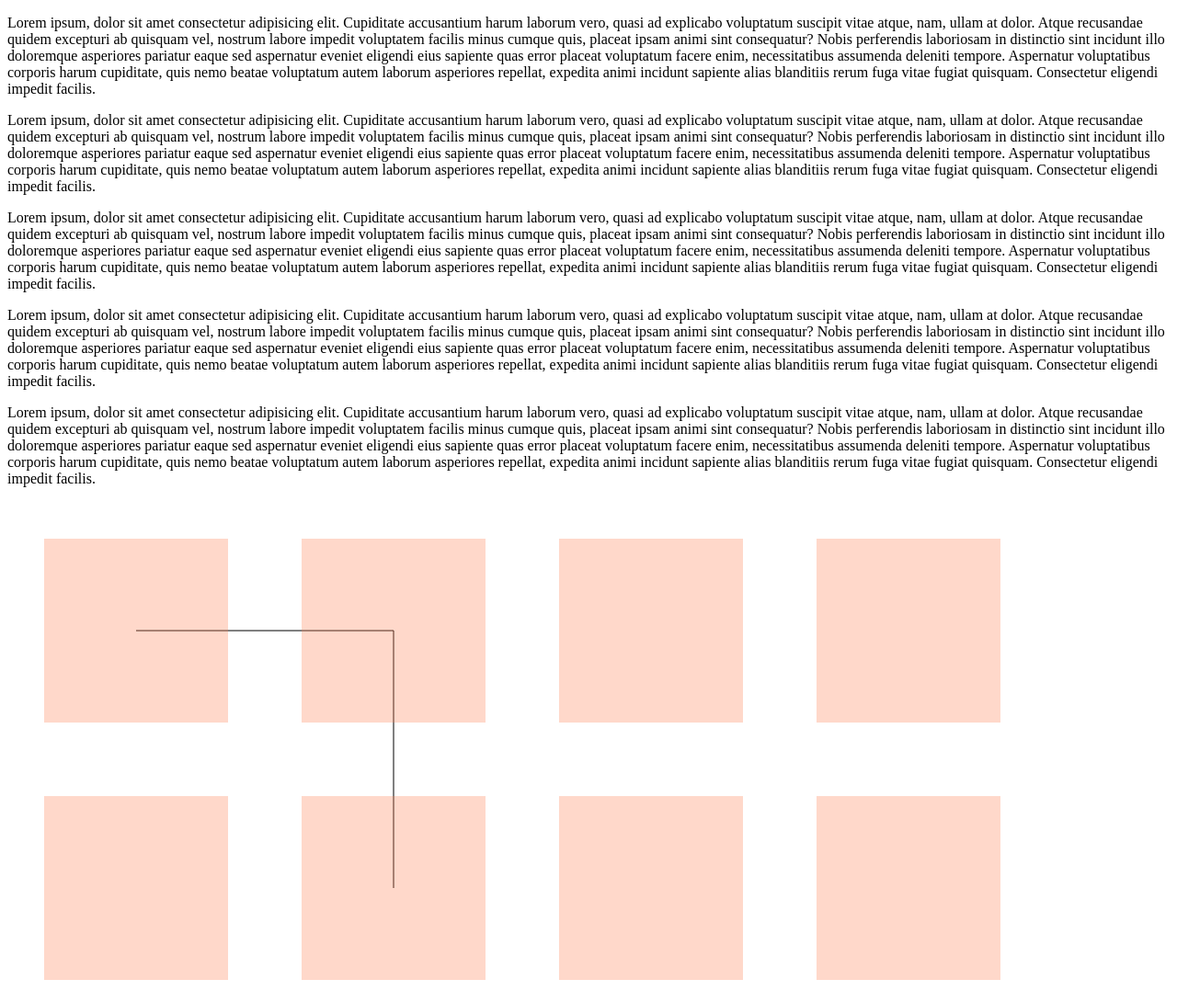
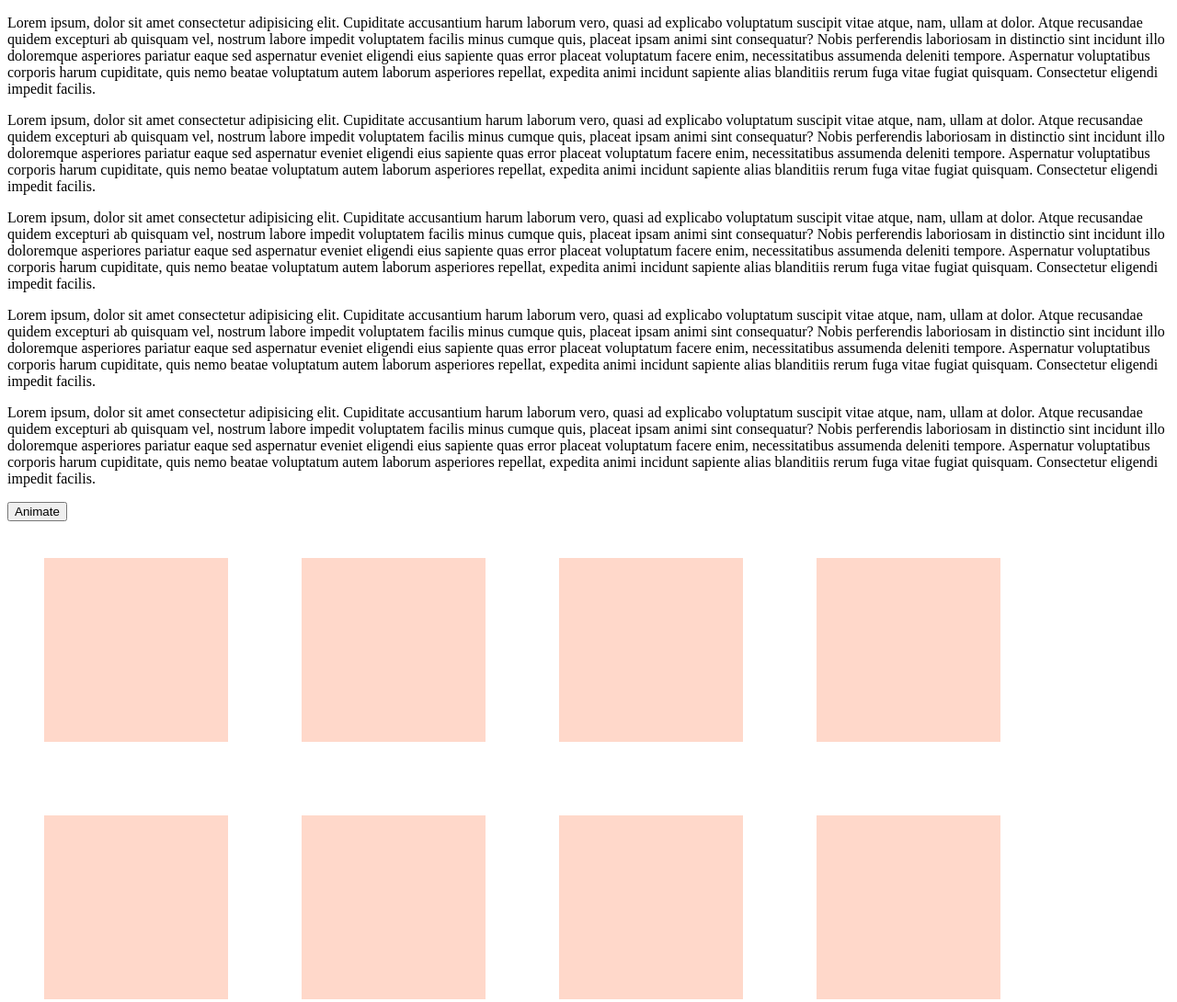
Before and after one commit to nueq22/element-connections, a website: page example/index.html in a window 1280 px wide. Shown: the top 1090 px of the page at 92% size. Drawn offline with Linux system fonts and the light colour scheme.

Commit message:
animate by click on button

```diff
--- a/example/app.js
+++ b/example/app.js
@@ -10,7 +10,9 @@ const p = new ElementConnections({
     animated: true
 })
 
-p.animate();
+function animateFirstDrawer() {
+    p.animate();
+}
 
 const linesContainer2 = document.getElementById('connections2');
 const sq21 = document.getElementById('sq21')
--- a/example/index.html
+++ b/example/index.html
@@ -34,7 +34,7 @@
     <p>Lorem ipsum, dolor sit amet consectetur adipisicing elit. Cupiditate accusantium harum laborum vero, quasi ad explicabo voluptatum suscipit vitae atque, nam, ullam at dolor. Atque recusandae quidem excepturi ab quisquam vel, nostrum labore impedit voluptatem facilis minus cumque quis, placeat ipsam animi sint consequatur? Nobis perferendis laboriosam in distinctio sint incidunt illo doloremque asperiores pariatur eaque sed aspernatur eveniet eligendi eius sapiente quas error placeat voluptatum facere enim, necessitatibus assumenda deleniti tempore. Aspernatur voluptatibus corporis harum cupiditate, quis nemo beatae voluptatum autem laborum asperiores repellat, expedita animi incidunt sapiente alias blanditiis rerum fuga vitae fugiat quisquam. Consectetur eligendi impedit facilis.</p>
     <p>Lorem ipsum, dolor sit amet consectetur adipisicing elit. Cupiditate accusantium harum laborum vero, quasi ad explicabo voluptatum suscipit vitae atque, nam, ullam at dolor. Atque recusandae quidem excepturi ab quisquam vel, nostrum labore impedit voluptatem facilis minus cumque quis, placeat ipsam animi sint consequatur? Nobis perferendis laboriosam in distinctio sint incidunt illo doloremque asperiores pariatur eaque sed aspernatur eveniet eligendi eius sapiente quas error placeat voluptatum facere enim, necessitatibus assumenda deleniti tempore. Aspernatur voluptatibus corporis harum cupiditate, quis nemo beatae voluptatum autem laborum asperiores repellat, expedita animi incidunt sapiente alias blanditiis rerum fuga vitae fugiat quisquam. Consectetur eligendi impedit facilis.</p>
     <p>Lorem ipsum, dolor sit amet consectetur adipisicing elit. Cupiditate accusantium harum laborum vero, quasi ad explicabo voluptatum suscipit vitae atque, nam, ullam at dolor. Atque recusandae quidem excepturi ab quisquam vel, nostrum labore impedit voluptatem facilis minus cumque quis, placeat ipsam animi sint consequatur? Nobis perferendis laboriosam in distinctio sint incidunt illo doloremque asperiores pariatur eaque sed aspernatur eveniet eligendi eius sapiente quas error placeat voluptatum facere enim, necessitatibus assumenda deleniti tempore. Aspernatur voluptatibus corporis harum cupiditate, quis nemo beatae voluptatum autem laborum asperiores repellat, expedita animi incidunt sapiente alias blanditiis rerum fuga vitae fugiat quisquam. Consectetur eligendi impedit facilis.</p>
-
+    <button onclick="animateFirstDrawer()">Animate</button>
     <div class="cont">
         <svg id="connections"></svg>
         <div class="row">
```
